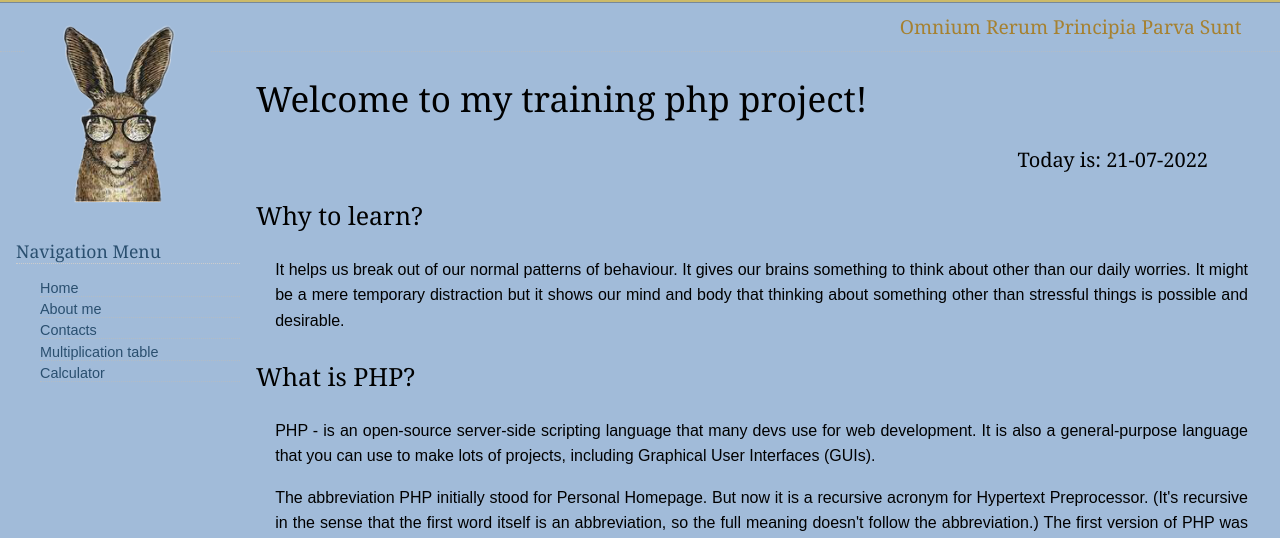
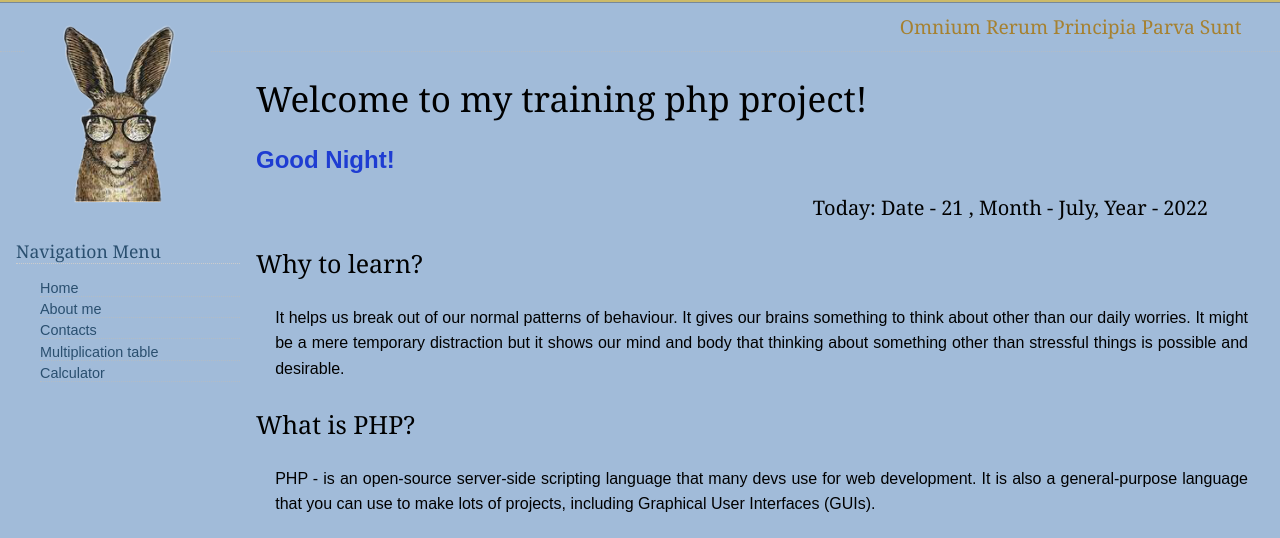
Before and after one commit to rigander/PHP-Basics, a PHP site: page / in a window 1280 px wide. Shown: the top 538 px of the page. Run offline with PHP 8.4, Linux system fonts and the light colour scheme.

Commit message:
if-else-if_switch

```diff
--- a/index.php
+++ b/index.php
@@ -1,3 +1,10 @@
+<?php
+setlocale(LC_ALL, "russian");
+$year = strftime('%Y');
+$month = strftime('%B');
+$month = iconv("windows-1251", "UTF-8", $month);
+$day = strftime('%d');
+?>
 <!DOCTYPE html>
 <html>
 
@@ -18,12 +25,20 @@
   <div id="content">
     <!-- Заголовок -->
     <h1 class="header">Welcome to my training php project!</h1>
-    <!-- Заголовок -->
-    <!-- Область основного контента -->
+      <?
+      $time = date("H");
+      $welcome = "";
+      if ($time >= 0 && $time < 6){
+          $welcome = "Good Night!";
+      }elseif ($time >= 6 && $time < 12){
+          $welcome = "Good Morning!";
+      }elseif ($time >= 12 && $time < 18){
+          $welcome = "Good Day!";
+      }else echo $welcome = "Good Evening!";
+      ?>
+      <h2 style="color:#1e3cd2;"><?= $welcome ?></h2>
       <blockquote style="font-size: 20px;">
-          <?php
-            echo strftime('Today is: %d-%m-%Y');
-          ?>
+          <?= "Today: Date - $day , Month - $month, Year - $year"; ?>
       </blockquote>
     <h3 class="small-head">Why to learn?</h3>
     <p>
@@ -65,7 +80,7 @@
   </div>
   <div id="footer">
     <!-- Нижняя часть страницы -->
-    &copy; Rabbit Master , 2022
+    &copy; Rabbit Master , <?= $year ?>
     <!-- Нижняя часть страницы -->
   </div>
 </body>
```
Also changed, not shown: test.php (+60 -5 lines).
